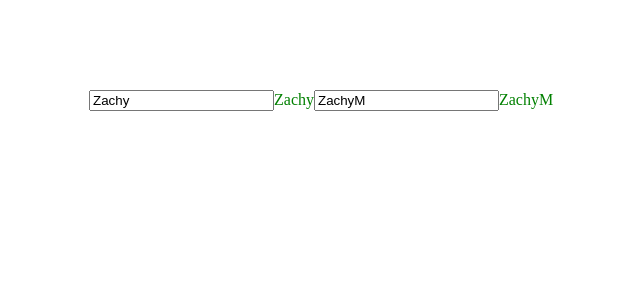
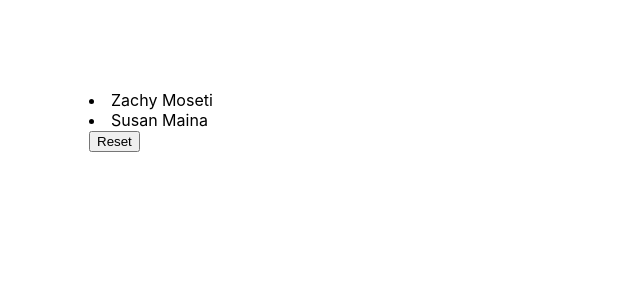
Before and after one commit to ZachyDev/Deep-Dive-ReactJS, a React (Create React App) app in the folder app/: page / in a window 1280 px wide. Shown: the top 300 px of the page, without its empty margins (301-941 px from the left). Built offline with nearby package versions, Linux system fonts and the light colour scheme.

Commit message:
Advanced React context in state management

```diff
--- a/app/src/App.js
+++ b/app/src/App.js
@@ -1,12 +1,13 @@
 import './App.css';
-import User from './components/Hooks/User';
-import ThemeColors from './contexts/ThemeColors';
+import StudentDetails from './contexts/StudentDetails';
+import Student from './components/Student';
+
 function App() {
   return (
     <div className="App">
-    <ThemeColors>
-      <User />
-    </ThemeColors>
+      <StudentDetails>
+        <Student />
+      </StudentDetails>
     </div>
   );
 }
--- /dev/null
+++ b/app/src/components/Student.js
@@ -0,0 +1,19 @@
+import React, {useContext} from 'react'
+import { StudentContext } from '../contexts/StudentDetails'
+
+function Student() {
+// call context
+  const {students,resetStudents} = useContext(StudentContext);
+  return (
+    <div>
+        {students.map(student => {
+            return(
+                <li>{student.fullName}</li>
+            )
+        })}
+        <button onClick={resetStudents}>Reset</button>
+    </div>
+  )
+}
+
+export default Student
--- /dev/null
+++ b/app/src/contexts/StudentDetails.js
@@ -0,0 +1,30 @@
+import React, {createContext,useState} from 'react'
+
+// create context
+export const StudentContext = createContext();
+
+function StudentDetails(props) {
+  const [students,setStudents] = useState([
+    {
+      fullName: 'Zachy Moseti',
+      role: 'software engineer'
+    },
+    {
+      fullName: 'Susan Maina',
+      role: 'backend engineer'
+    }
+  ])
+  // reset students
+  const resetStudents = () => {
+    setStudents([])
+  }
+  return (
+    <div>
+      <StudentContext.Provider value={{students,resetStudents}}>
+        {props.children}
+      </StudentContext.Provider>
+    </div>
+  )
+}
+
+export default StudentDetails
```
